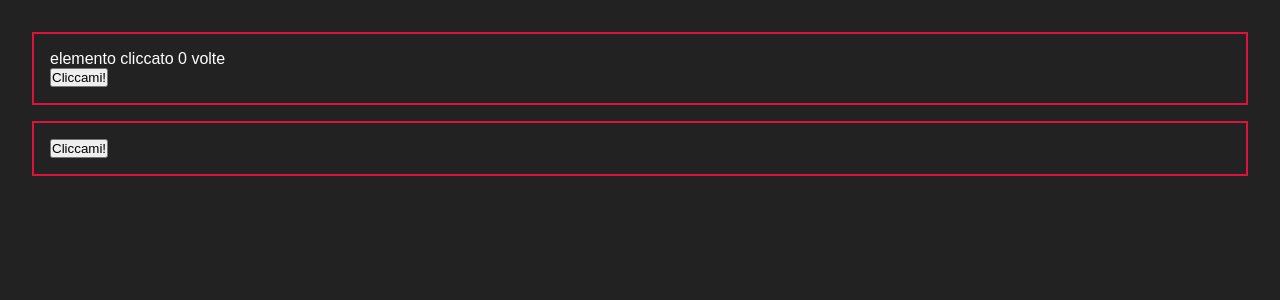
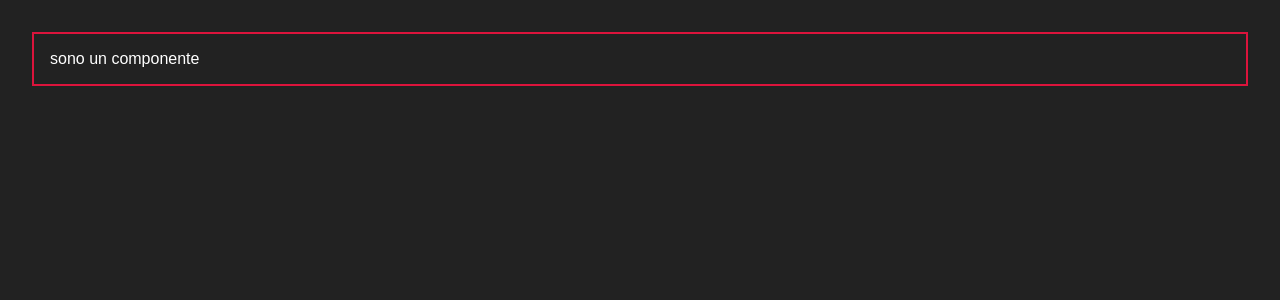
Before and after one commit to Giaculliantonella-WD/React-state, a React (Vite) app: page / in a window 1280 px wide. Shown: the top 300 px of the page. Built offline with nearby package versions, Linux system fonts and the light colour scheme.

Commit message:
feat: add Componente to App component

```diff
--- a/src/App.jsx
+++ b/src/App.jsx
@@ -1,23 +1,18 @@
 import Componente from "./Components/Componente";
-import EsempioEvento from "./Components/EsempioEvento";
-import EsempioProps from "./Components/EsempioProps";
-import EsempioEventoToggle from "./Components/EsempioEventoToggle";
+
 
 function App() {
 
-  const numero = 42;
-
   return (
     <>
-      {/* <componente />
-      <EsempioProps dati={nuemro} /> */}
-      <EsempioEvento />
-      <EsempioEventoToggle />
+      <Componente />
+
     </>
 
 
 
-  )
+  );
+
 }
 
 export default App
--- a/src/Components/EsempioEvento.jsx
+++ /dev/null
@@ -1,25 +0,0 @@
-import { useState } from "react";
-
-function EsempioEvento() {
-
-    // function onButtonClick() {
-    //     const nuovoValore = numeroClick + 1;
-    //     setNumeroClick(nuovoValore);
-
-    // }
-
-    function onButtonClick() {
-        setNumeroClick(numeroClick + 1)
-    }
-
-    const [numeroClick, setNumeroClick] = useState(0);
-    return (
-        <div className="component">
-            <p>elemento cliccato {numeroClick} volte</p>
-            <div>{numeroClick > 4 ? "sehr gut!!" : null}</div>
-            <button onClick={onButtonClick}>Cliccami!</button>
-        </div>
-    )
-}
-
-export default EsempioEvento;
--- a/src/Components/EsempioEventoToggle.jsx
+++ /dev/null
@@ -1,20 +0,0 @@
-import { useState } from "react";
-
-function EsempioEventoToggle() {
-
-    function onButtonClick() {
-        const nuovoValore = !isOpen;
-        setIsOpen(nuovoValore);
-
-    }
-
-    const [isOpen, setIsOpen] = useState(false);
-    return (
-        <div className="component">
-            <button onClick={onButtonClick}>Cliccami!</button>
-            <div>{isOpen ? "Elemento aperto" : ""}</div>
-        </div>
-    )
-}
-
-export default EsempioEventoToggle;
--- a/src/Components/EsempioProps.jsx
+++ /dev/null
@@ -1,6 +0,0 @@
-function EsempioProps(props) {
-    const dati = props.dati
-    return <div className="component"> ho ricevuto {dati}</div>
-}
-
-export default EsempioProps;
```
